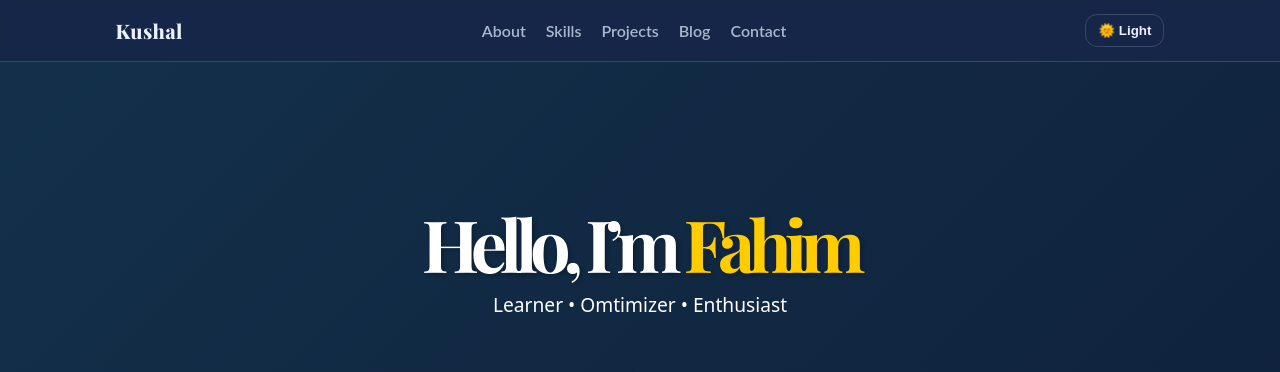
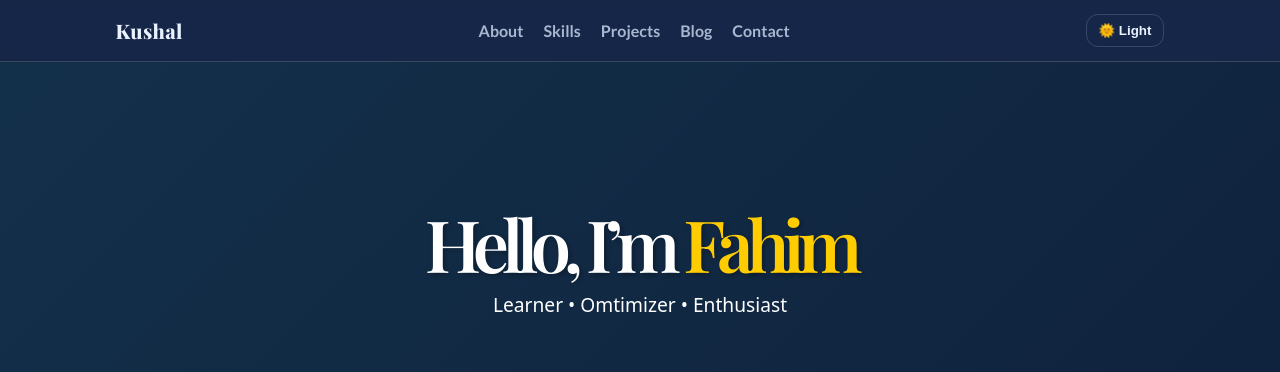
Before and after one commit to kushicat/kushicat.github.io, a Jekyll site: the page index.html, which Jekyll copies as it is, in a window 1280 px wide and 900 px high. Shown: the top 372 px of the window. Built offline with Jekyll 4.4.1, drawn with Linux system fonts in a browser that asks for light colours.

Commit message:
Update index.html

```diff
--- a/index.html
+++ b/index.html
@@ -9,6 +9,7 @@
 <!-- <link href="https://fonts.googleapis.com/css2?family=Anton&display=swap" rel="stylesheet"> -->
   <!-- Replace the Poppins font link with this -->
 <link href="https://fonts.googleapis.com/css2?family=Playfair+Display:wght@700;800;900&display=swap" rel="stylesheet">
+  <link href="https://fonts.googleapis.com/css2?family=Playfair+Display:wght@600;700;800&family=Lato:wght@400;700&display=swap" rel="stylesheet">
 
 </head>
 <body class="dark">
```
